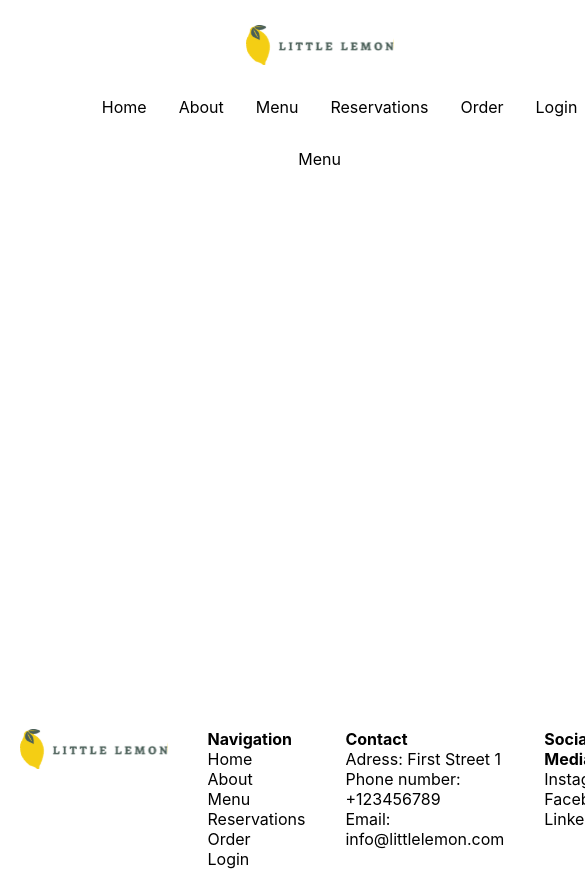
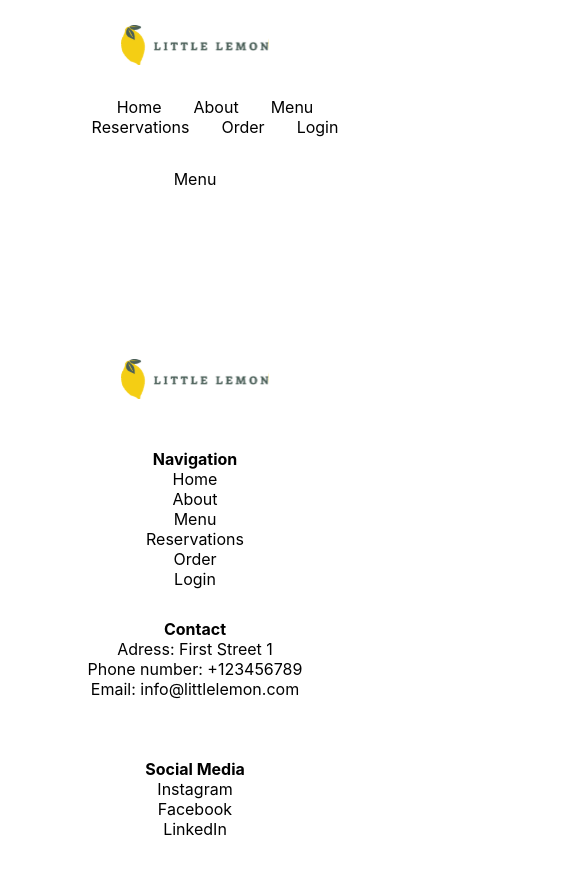
Before and after one commit to Yoschi95/little-lemon, a React (Create React App) app: page /Menu in a window 390 px wide. Shown: the top 878 px of the page, 585 px wide, since content can reach past the window. Built offline with nearby package versions, Linux system fonts and the light colour scheme.

Commit message:
apply responsive footer grid layout

```diff
--- a/src/components/layout/Footer.css
+++ b/src/components/layout/Footer.css
@@ -1,15 +1,70 @@
 .footer {
     grid-area: footer;
+    display: grid;
+    grid-template-areas:
+
+        "logo"
+        "navigation"
+        "contact"
+        "socials";
+
+    grid-template-columns: 1fr;
+    grid-template-rows: 1fr 1fr 1fr 1fr;
+    place-items: center; /* shorthand for align-items and justify-items */
+    text-align: center;
     padding: 2rem 0rem 0rem 0rem;
-    display: grid;
-    grid-template-columns: 1fr 1fr 1fr 1fr;
-    grid-template-rows: 1fr;
 }
 
 .footer > ul {
     list-style: none; /* Remove bullet points from list items */
+    padding: 0;
 }
 
 .footer h3 {
     font-weight: bold;
 }
+
+.logo {
+    grid-area: logo;
+}
+
+.navigation {
+    grid-area: navigation;
+}
+
+.contact {
+    grid-area: contact;
+}
+
+.socials {
+    grid-area: socials;
+}
+
+@media (min-width: 768px) {
+
+    .footer {
+
+      grid-template-areas:
+
+        "logo navigation"
+
+        "contact socials";
+
+      grid-template-columns: 1fr 1fr;
+      grid-template-rows: 1fr 1fr;
+
+    }
+}
+
+@media (min-width: 1025px) {
+
+    .footer {
+
+      grid-template-areas:
+
+        "logo navigation contact socials";
+
+      grid-template-columns: 1fr 1fr 1fr 1fr;
+      grid-template-rows: 1fr;
+    }
+}
--- a/src/components/layout/Footer.js
+++ b/src/components/layout/Footer.js
@@ -4,9 +4,9 @@ import './Footer.css';
 function Footer() {
     return (
         <footer className="footer">
-            <img src="./img/Logo.svg" alt="Logo of the Little Lemon restaurant"/>
+            <img src="./img/Logo.svg" alt="Logo of the Little Lemon restaurant" className='logo'/>
 
-            <ul>
+            <ul className='navigation'>
                 <h3>Navigation</h3>
                 <li> <Link to="/">Home</Link> </li>
                 <li> <Link to="/About">About</Link> </li>
@@ -16,14 +16,14 @@ function Footer() {
                 <li> <Link to="/Login">Login</Link> </li>
             </ul>
 
-            <ul>
+            <ul className='contact'>
                 <h3>Contact</h3>
                 <li>Adress: First Street 1</li>
                 <li>Phone number: +123456789</li>
                 <li>Email: info@littlelemon.com</li>
             </ul>
 
-            <ul>
+            <ul className='socials'>
                 <h3>Social Media</h3>
                 <li><a href="www.instagram.com">Instagram</a></li>
                 <li><a href="www.facebook.com">Facebook</a></li>
```
